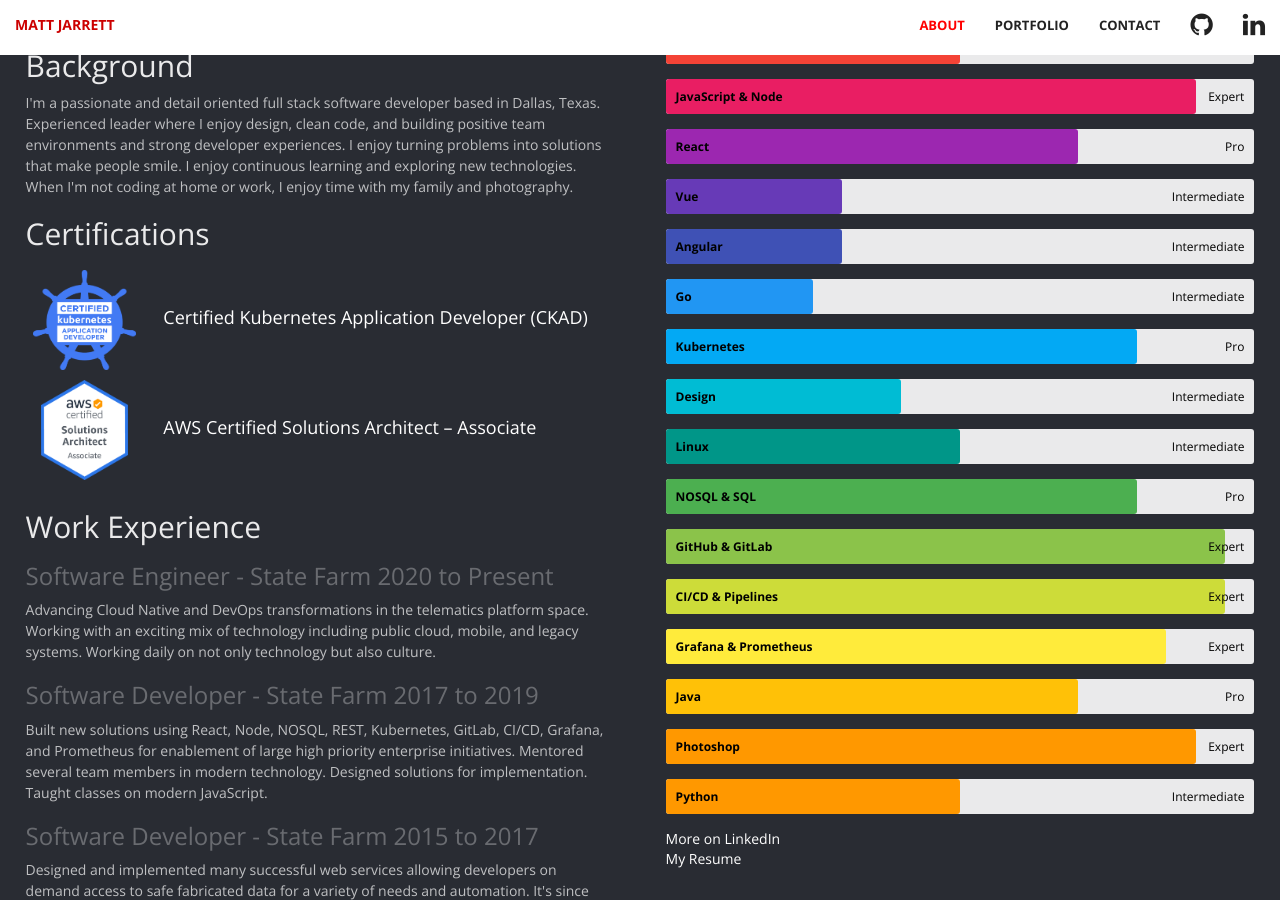
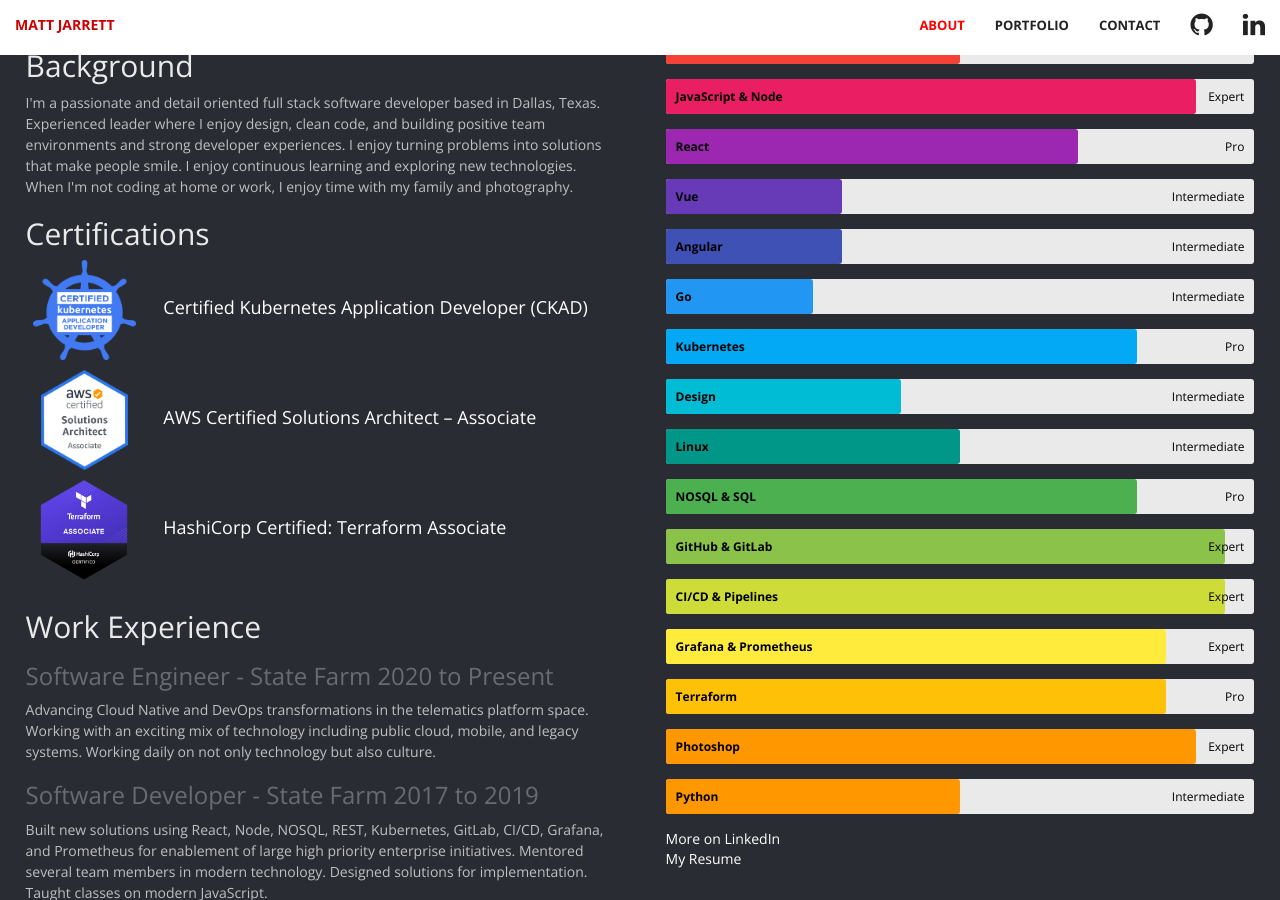
Before and after one commit to cujarrett/cujarrett.github.io, a Jekyll site: the page built from index.html, in a window 1280 px wide and 900 px high, scrolled down 1111 px. Built offline with Jekyll 4.4.1, drawn with Linux system fonts in a browser that asks for light colours; Markdown is read by kramdown in place of the engine named in the settings.

Commit message:
feat: adds terraform cert

```diff
--- a/_includes/about.html
+++ b/_includes/about.html
@@ -4,6 +4,7 @@
     <hr class="light">
   </div>
   <div class="left" id="conditional-hide">
+    <div id="background">
       <h2 class="text-light-faded">Background</h2>
       <p class="text-faded">I'm a passionate and detail oriented full stack software developer
         based in Dallas, Texas. Experienced leader where I enjoy design, clean code, and
@@ -11,21 +12,31 @@
         problems into solutions that make people smile. I enjoy continuous learning and exploring
         new technologies. When I'm not coding at home or work, I enjoy time with my family and
         photography.</p>
+    </div>
+    <div id="certs">
       <h2 class="text-light-faded">Certifications</h2>
-    <div id="certs" class="certs single-row-cert-height">
+      <div class="certs single-row-cert-height">
         <div class="left-certs conditional-half-width">
-        <a alt="Certified Kubernetes Application Developer (CKAD)" href="https://www.youracclaim.com/badges/274f4c4a-ffdb-4caa-9ece-82338d7fa974"><img alt="Certified Kubernetes Application Developer (CKAD)" src="../img/ckad.png"/></a>
+          <a alt="Certified Kubernetes Application Developer (CKAD)" href="https://www.credly.com/badges/274f4c4a-ffdb-4caa-9ece-82338d7fa974"><img alt="Certified Kubernetes Application Developer (CKAD)" src="../img/certified-kubernetes-application-developer.png"/></a>
         </div>
         <div class="right-certs hide-on-mobile">
-        <h4><a alt="Certified Kubernetes Application Developer (CKAD)" href="https://www.youracclaim.com/badges/274f4c4a-ffdb-4caa-9ece-82338d7fa974">Certified Kubernetes Application Developer (CKAD)</a></h4>
+          <h4><a alt="Certified Kubernetes Application Developer (CKAD)" href="https://www.credly.com/badges/274f4c4a-ffdb-4caa-9ece-82338d7fa974">Certified Kubernetes Application Developer (CKAD)</a></h4>
         </div>
         <div class="left-certs conditional-half-width">
-        <a alt="AWS Certified Solutions Architect – Associate" href="https://www.youracclaim.com/badges/54ba35f8-3a60-4a9e-bc4c-de18aa47a5e4"><img alt="AWS Certified Solutions Architect – Associate" src="../img/aws-saa.png"/></a>
+          <a alt="AWS Certified Solutions Architect – Associate" href="https://www.credly.com/badges/54ba35f8-3a60-4a9e-bc4c-de18aa47a5e4"><img alt="AWS Certified Solutions Architect – Associate" src="../img/aws-certified-solutions-architect–associate.png"/></a>
         </div>
         <div class="right-certs hide-on-mobile">
-        <h4><a alt="AWS Certified Solutions Architect – Associate" href="https://www.youracclaim.com/badges/54ba35f8-3a60-4a9e-bc4c-de18aa47a5e4">AWS Certified Solutions Architect – Associate</a></h4>
+          <h4><a alt="AWS Certified Solutions Architect – Associate" href="https://www.credly.com/badges/54ba35f8-3a60-4a9e-bc4c-de18aa47a5e4">AWS Certified Solutions Architect – Associate</a></h4>
+        </div>
+        <div class="left-certs conditional-half-width">
+          <a alt="HashiCorp Certified: Terraform Associate" href="https://www.credly.com/badges/5af85d36-e997-4591-b745-fec9283ff656"><img alt="HashiCorp Certified: Terraform Associate" src="../img/hashicorp-certified-terraform-associate.png"/></a>
+        </div>
+        <div class="right-certs hide-on-mobile">
+          <h4><a alt="HashiCorp Certified: Terraform Associate" href="https://www.credly.com/badges/5af85d36-e997-4591-b745-fec9283ff656">HashiCorp Certified: Terraform Associate</a></h4>
         </div>
       </div>
+    </div>
+    <div id="work-experience">
       <h2 class="text-light-faded">Work Experience</h2>
       <h3 class="text-faded-more">Software Engineer - State Farm 2020 to Present</h3>
       <p class="text-faded">Advancing Cloud Native and DevOps transformations in the telematics
@@ -49,6 +60,7 @@
         of the college recruitment team including creation of campus events, hacks, and interviews.
         Mentored many college interns through a successful internships resulting in all receiving and
         accepting full time positions. Designed and implemented multiple solutions in Java.</p>
+    </div>
   </div>
   <!--25-50 = Intermediate-->
   <!--51-75 = Pro-->
@@ -120,8 +132,8 @@
           <div class="skillbar-bar" style="background: #ffeb3b;"></div>
           <div class="skill-bar-percent">Expert</div>
         </div>
-        <div class="skillbar clearfix " data-percent="70%">
-          <div class="skillbar-title" style="background: #ffc107;"><span>Java</span></div>
+        <div class="skillbar clearfix " data-percent="85%">
+          <div class="skillbar-title" style="background: #ffc107;"><span>Terraform</span></div>
           <div class="skillbar-bar" style="background: #ffc107;"></div>
           <div class="skill-bar-percent">Pro</div>
         </div>
--- a/_sass/_base.scss
+++ b/_sass/_base.scss
@@ -492,10 +492,8 @@
 }
 
 .certs {
-  height: 220px;
-  margin-top: 20px;
+  overflow: auto;
 }
-
 .more-about-info a {
   color: #FFF;
   font-family: 'Open Sans', 'Helvetica Neue', Arial, sans-serif;
```
Also changed, not shown: img/aws-certified-solutions-architect–associate.png (renamed from img/aws-saa.png), img/certified-kubernetes-application-developer.png (renamed from img/ckad.png), img/hashicorp-certified-terraform-associate.png (added). Lines whose indentation alone changed are shown as unchanged.
